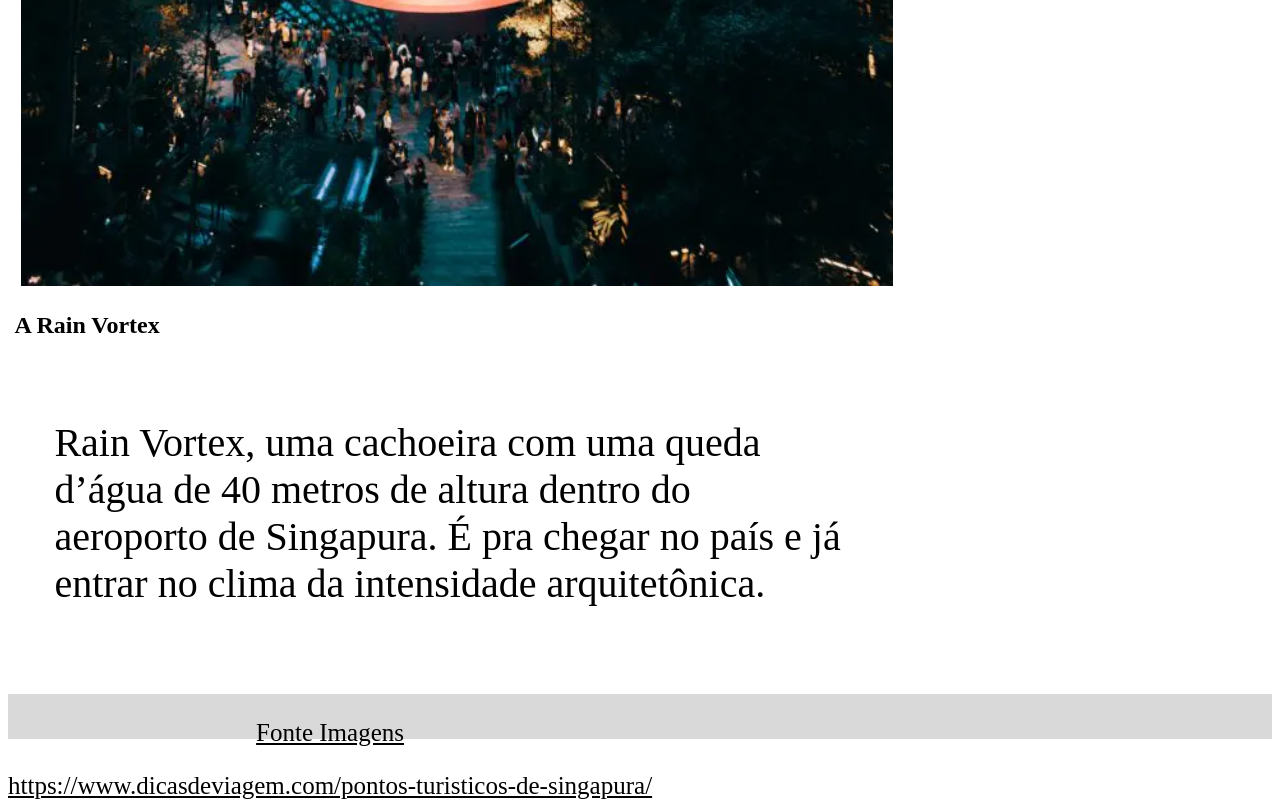
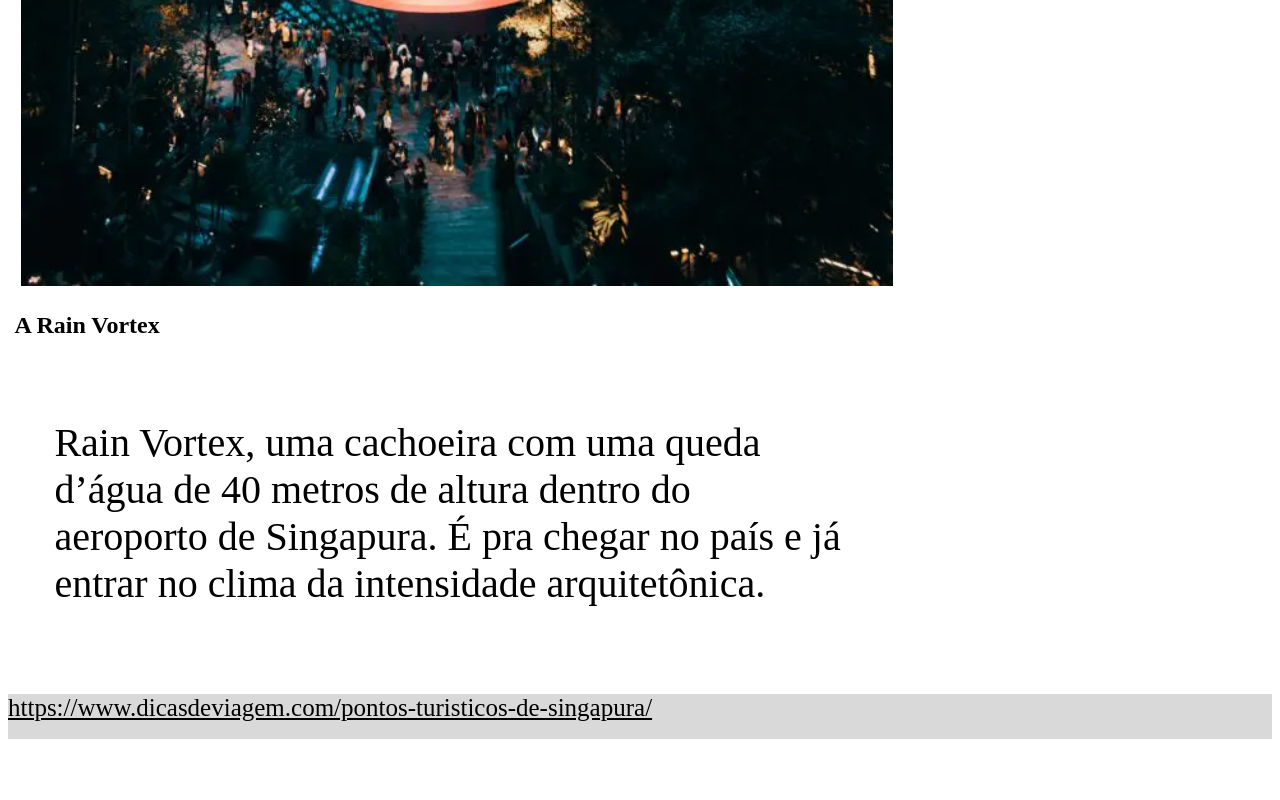
Before and after one commit to GabrielRodriguesFerreira/Site-Singapura, a plain HTML site: page informacoes.html in a window 1280 px wide. Shown: the part 5536-6336 px from the top of the page. After the commit the page ends 6283 px from the top, so only its background shows below. Drawn offline with Linux system fonts and the light colour scheme.

Commit message:
Update informacoes.html

```diff
--- a/informacoes.html
+++ b/informacoes.html
@@ -95,7 +95,8 @@
     <footer class="rodape">
         <div class="container">
           <a href="https://www.dicasdeviagem.com/pontos-turisticos-de-singapura/" class="container__texto"
-             ><p>Fonte Imagens</p> https://www.dicasdeviagem.com/pontos-turisticos-de-singapura/</a
+             >
+            https://www.dicasdeviagem.com/pontos-turisticos-de-singapura/</a
           >
         </div>
       </footer>
```
